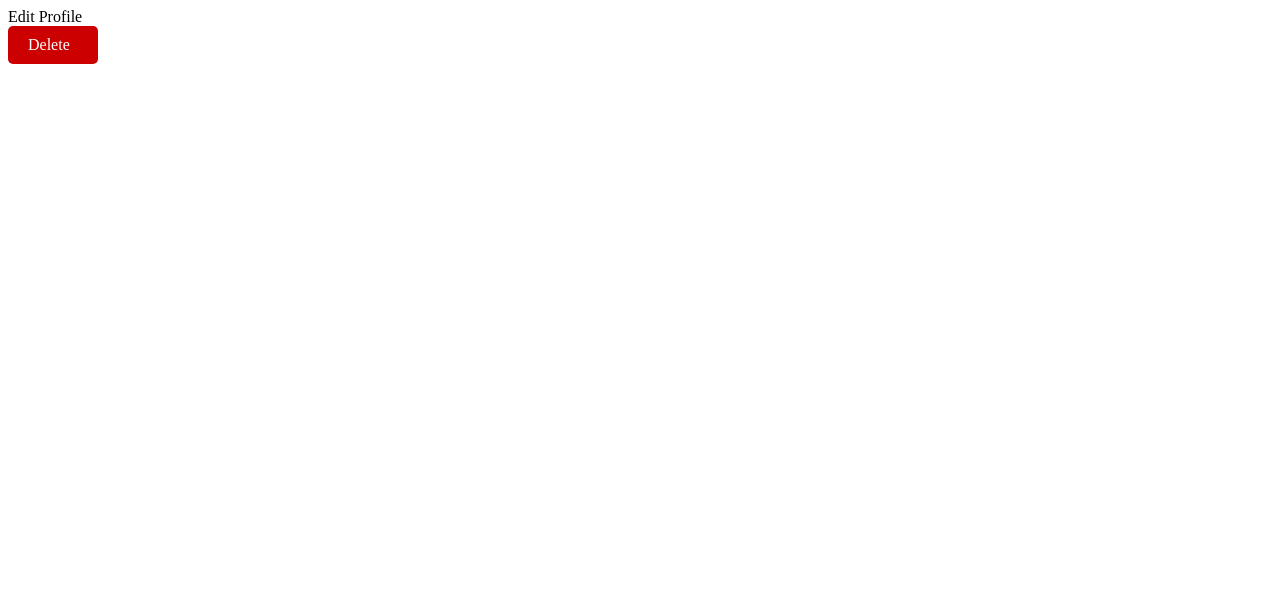
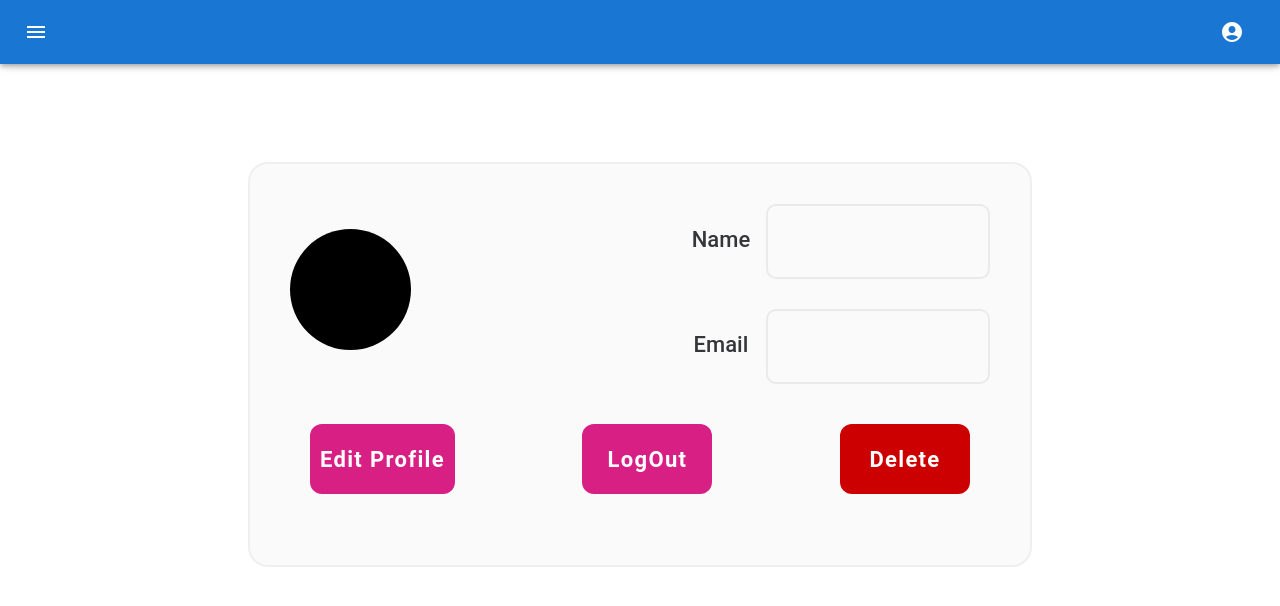
Before and after one commit to Vaishali054/VTPFrontend, a React (Create React App) app in the folder vtpfrontend/: page /profile in a window 1280 px wide. Shown: the top 606 px of the page. Built offline with nearby package versions, Linux system fonts and the light colour scheme; no server answers.

Commit message:
add: adding profile page

```diff
--- a/vtpfrontend/src/components/EditProfile/EditProfile.jsx
+++ b/vtpfrontend/src/components/EditProfile/EditProfile.jsx
@@ -19,7 +19,7 @@ const CustomModal = styled(Modal)`
 
 const ModalContent = styled.div`
   width: 500px;
-  height: 450px;
+  height: 500px;
   flex-shrink: 0;
   border-radius: 16.477px;
   background: #fff;
@@ -75,7 +75,7 @@ export default function EditProfile(props) {
   const handleSubmit = async (event) => {
     event.preventDefault();
     //Take this auth Toekn from localStorage, with be set on login,
-    const authToken = "Bearer eyJhbGciOiJIUzI1NiIsInR5cCI6IkpXVCJ9.eyJ1c2VySWQiOiI2NWVkZWFhNjhmZTYxNzE4ZmM0Yjk3OWMiLCJpYXQiOjE3MTAwOTA5NjEsImV4cCI6MTcxMDA5NDU2MX0.o4soHPEQnoJjq90AjKOKfr9X6BAzI2h32_jWHP2igGk";
+    const authToken = "Bearer eyJhbGciOiJIUzI1NiIsInR5cCI6IkpXVCJ9.eyJ1c2VySWQiOiI2NWVkZWFhNjhmZTYxNzE4ZmM0Yjk3OWMiLCJpYXQiOjE3MTAxMDM3OTgsImV4cCI6MTcxMDEwNzM5OH0.J2y3mRBbFykUPFwnZlWf7iLBNmkr3ECgXBIECacWQHM";
     const bodyData={};
 
     for (const key in formData) {
@@ -125,8 +125,8 @@ export default function EditProfile(props) {
   };
 
   return (
-    <div>
-      <div onClick={openProfileModal} className="button">
+    <>
+      <div onClick={openProfileModal} className="hero-button">
         Edit Profile
       </div>
 
@@ -184,6 +184,6 @@ export default function EditProfile(props) {
           </form>
         </ModalContent>
       </CustomModal>
-    </div>
+    </>
   );
 }
--- a/vtpfrontend/src/views/Profile/Profile.jsx
+++ b/vtpfrontend/src/views/Profile/Profile.jsx
@@ -1,25 +1,52 @@
-import React from 'react'
-import EditProfile from '../../components/EditProfile/EditProfile.jsx'
-import "./profile.css"
+import React, { useState, useEffect } from 'react';
+import TopNavBar from '../../components/TopNavBar';
+import EditProfile from '../../components/EditProfile/EditProfile'; // Adjust the path if necessary
+import './profile.css';
 
 export default function Profile() {
+  const [name, setName] = useState('');
+  const [email_id, setEmail_id] = useState('');
+  const authToken =
+    'Bearer eyJhbGciOiJIUzI1NiIsInR5cCI6IkpXVCJ9.eyJ1c2VySWQiOiI2NWVkZWFhNjhmZTYxNzE4ZmM0Yjk3OWMiLCJpYXQiOjE3MTAxMDM3OTgsImV4cCI6MTcxMDEwNzM5OH0.J2y3mRBbFykUPFwnZlWf7iLBNmkr3ECgXBIECacWQHM';
+
+  useEffect(() => {
+    fetchUserData();
+  }, []);
+
+  const fetchUserData = async () => {
+    try {
+      const response = await fetch('http://localhost:3080/auth/profile', {
+        method: 'GET',
+        headers: {
+          Authorization: authToken,
+          'Content-Type': 'application/json',
+        },
+      });
+      if (response.ok) {
+        console.log(response);
+        const data = await response.json();
+        setName(data.user.name);
+        setEmail_id(data.user.email_id);
+      } else {
+        console.error('Failed to fetch user data');
+      }
+    } catch (error) {
+      console.error('Error fetching user data:', error);
+    }
+  };
+
   const deleteAccount = async (event) => {
     event.preventDefault();
     //Take this auth Toekn from localStorage, with be set on login,
-    const authToken = "Bearer eyJhbGciOiJIUzI1NiIsInR5cCI6IkpXVCJ9.eyJ1c2VySWQiOiI2NWVkZWFhNjhmZTYxNzE4ZmM0Yjk3OWMiLCJpYXQiOjE3MTAwOTA5NjEsImV4cCI6MTcxMDA5NDU2MX0.o4soHPEQnoJjq90AjKOKfr9X6BAzI2h32_jWHP2igGk";
-
 
     try {
-      const response = await fetch(
-        "http://localhost:3080/auth/delete",
-        {
-          method: "PUT",
-          headers: {
-            Authorization: authToken,
-            "Content-Type": "application/json",
-          },
-        }
-      );
+      const response = await fetch('http://localhost:3080/auth/delete', {
+        method: 'PUT',
+        headers: {
+          Authorization: authToken,
+          'Content-Type': 'application/json',
+        },
+      });
 
       console.log(response);
 
@@ -29,17 +56,49 @@ export default function Profile() {
         alert(data.message);
         window.location.reload();
       } else {
-        alert("Error occured while deleting account")
+        alert('Error occured while deleting account');
       }
     } catch (err) {
-      console.error("Error deleting account", err);
+      console.error('Error deleting account', err);
     }
   };
+
+  const logout = () => {
+    //Implement logout logic
+  };
+
   return (
     <>
-    {/* add this button to profile page */}
-    <EditProfile name="vaishali" email_id="vaish@nith.ac.in"/>
-    <div className='delete-button' onClick={deleteAccount}>Delete</div>
+      <TopNavBar />
+      <div className='center'>
+
+      <div className="profile_page">
+        <div className="container-profile">
+          <div className="profile-details">
+            <div className='img-cnt'>
+            <div className="profile-img"></div>
+               </div>
+                <div className="profile-cont">
+                  <div className="name">
+                    <div className="title">Name</div>
+                    <div className="name-box">{name}</div>
+                  </div>
+                  <div className="name">
+                    <div className="title">Email</div>
+                    <div className="name-box">{email_id}</div>
+                  </div>
+                </div>
+
+          </div>
+        </div>
+          <div className="buttons">
+
+            <EditProfile name={name} email_id={email_id} className="hero-button"/>
+            <div className="hero-button " onClick={logout}>LogOut</div>
+            <div className="delete-button " onClick={deleteAccount}>Delete</div>
+        </div>
+      </div>
+      </div>
     </>
-  )
+  );
 }
--- a/vtpfrontend/src/views/Profile/profile.css
+++ b/vtpfrontend/src/views/Profile/profile.css
@@ -1,14 +1,198 @@
 .delete-button {
-    background-color: #cc0000; /* Darker red color */
-    color: #fff; /* White text */
-    border: none;
-    padding: 10px 20px;
-    border-radius: 5px;
+    background: #cc0000;
     cursor: pointer;
     transition: background-color 0.3s ease;
-    width: 50px;
+    margin: 20px;
+    border-radius: 12px;
+    max-width: 256px;
+    height: 60px;
+    flex-shrink: 0;
+    text-align: center;
+    color: #FFF;
+    font-family: 'Roboto';
+    font-size: 22px;
+    font-style: normal;
+    font-weight: 600;
+    line-height: normal;
+    letter-spacing: 1.32px;
+    display: flex;
+    justify-content: center;
+    align-items: center;
+    padding: 5px 10px;
+    min-width: 110px;
   }
 
   .delete-button:hover {
     background-color: #a80000; /* Slightly darker red color on hover */
   }
+
+  .profile_page{
+    width: 700px;
+    height: 321px;
+    flex-shrink: 0;
+    border-radius: 20px;
+    border: 2px solid #EFEFEF;
+    background: #FAFAFA;
+    display: block;
+    margin: 40px;
+    padding: 40px;
+
+    }
+    .container-profile{
+        display: flex;
+        height: 200px;
+    }
+
+    .img-cnt{
+        height: 170px;
+        display: flex;
+        justify-content: center;
+        align-items: center;
+    }
+
+    .profile-img{
+        width: 121px;
+        height: 121px;
+        flex-shrink: 0;
+        background-color: black;
+        border-radius: 100%;
+    }
+
+    .profile-details{
+        width: 100%;
+        display: flex;
+        justify-content: space-between;
+    }
+
+    .title{
+        color: #35363A;
+        font-family: 'Roboto';
+        font-size: 22px;
+        font-style: normal;
+        font-weight: 500;
+        line-height: normal;
+        padding: 0px 5px;
+        width: 80px;
+        height: 71px;
+        display: flex;
+        justify-content: center;
+        align-items: center;
+    }
+    .name{
+        display: flex;
+        margin-bottom: 30px;
+
+    }
+
+    .name-box{
+        min-width: 200px;
+        height: 51px;
+        flex-shrink: 0;
+        border-radius: 10px;
+        border: 2px solid #EAEAEA;
+        background: #FAFAFA;
+        color: #35363A;
+        font-family: 'Ubuntu';
+        font-size: 20px;
+        font-style: normal;
+        font-weight: 400;
+        line-height: normal;
+        display: flex;
+        text-align: center;
+        justify-content: center;
+        align-items: center;
+        padding: 10px;
+    }
+
+    .buttons{
+
+        display: flex;
+        justify-content: space-between;
+    }
+
+    .hero-button{
+        margin: 20px;
+        border-radius: 12px;
+        background: #D81F84;
+        max-width: 256px;
+        min-width: 110px;
+        height: 60px;
+        flex-shrink: 0;
+        text-align: center;
+        color: #FFF;
+        font-family: 'Roboto';
+        font-size: 22px;
+        font-style: normal;
+        font-weight: 600;
+        line-height: normal;
+        letter-spacing: 1.32px;
+        cursor: pointer;
+        display: flex;
+        justify-content: center;
+        align-items: center;
+        padding: 5px 10px;
+    }
+
+
+    @media (max-width:700px) {
+        .hero-button{
+           font-size: 18px;
+        }
+
+        .profile-img,.img-cnt{
+            display: none;
+        }
+        .title{
+            font-weight: bolder;
+        }
+
+        .title,.name-box{
+            justify-content: flex-start;
+
+            width: 150px;
+            height: 40px;
+        }
+        .title{
+            height: 60px;
+        }
+        .name-box{
+            min-width: 260px;
+
+        }
+
+
+
+
+    }
+    @media (max-width:500px) {
+        .hero-button,.delete-button{
+            font-size: 13px;
+            min-width: 50px ;
+            height: 30px;
+            margin: 0px 0px
+        }
+        .title,.name-box{
+            justify-content: flex-start;
+            font-size: 15px;
+            width: 60px;
+            height: 20px;
+        }
+        .title{
+            height: 40px;
+        }
+        .name-box{
+            min-width: 150px;
+
+        }
+
+        .container-profile{
+            height: 160px;
+        }
+        .profile_page{
+            margin: 0px 10px;
+            width: 250px;
+            padding: 20px 10px;
+            height: 230px;
+         }
+
+    }
```
